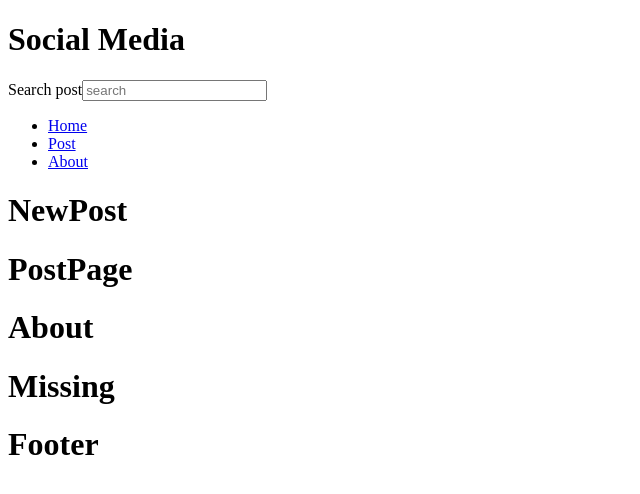
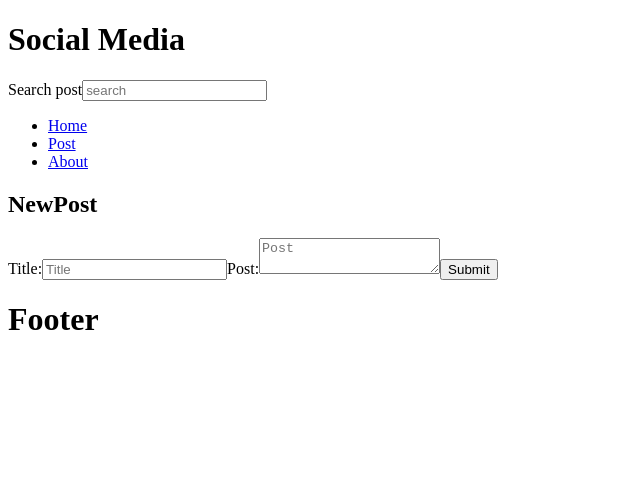
Before and after one commit to tharunkumar-BIT/social_media_app, a React (Vite) app: page /post in a window 1280 px wide. Shown: the top 494 px of the page, without its empty margins (0-640 px from the left). Built offline with nearby package versions, Linux system fonts and the light colour scheme.

Commit message:
routed till nav

```diff
--- a/package.json
+++ b/package.json
@@ -10,6 +10,7 @@
     "preview": "vite preview"
   },
   "dependencies": {
+    "date-fns": "^4.1.0",
     "react": "^19.0.0",
     "react-dom": "^19.0.0",
     "react-router-dom": "^7.1.5"
--- a/src/About.jsx
+++ b/src/About.jsx
@@ -3,7 +3,10 @@ import React from 'react'
 const About = () => {
   return (
     <main>
-        <h1>About</h1>
+        <h2>About</h2>
+        <p style={{marginTop: "1rem"}}>
+          Hi, I am Tharunkumar. Lets learn React
+        </p>
     </main>
   )
 }
--- a/src/App.jsx
+++ b/src/App.jsx
@@ -1,4 +1,4 @@
-import {Link, Route, Routes } from "react-router-dom";
+import {Link, Navigate, Route, Routes } from "react-router-dom";
 import About from "./About";
 import Footer from "./Footer";
 import Header from "./Header";
@@ -9,7 +9,8 @@ import NewPost from "./NewPost";
 import PostPage from "./PostPage";
 import Post from "./Post";
 import PostLayout from "./PostLayout";
-import { useState } from "react";
+import { useEffect, useState } from "react";
+import { format } from "date-fns";
 
 function App() {
 
@@ -42,15 +43,52 @@ function App() {
 
   const [search, setSearch] = useState('');
   const [searchResults, setSearchResults] = useState([]);
+  const [postTitle, setPostTitle] = useState('');
+  const [postBody, setPostBody] = useState('');
+
+  useEffect(()=>{
+    const filteredResults = posts.filter((post)=> (
+      ((post.body).toLowerCase()).includes(search.toLowerCase()) ||
+    ((post.title).toLowerCase()).includes(search.toLowerCase)));
+
+    setSearchResults(filteredResults.reverse());
+  }, [posts, search])
+
+  const handleSubmit = (e) => {
+    e.preventDefault();
+    const id = posts.length ? posts[posts.length - 1].id + 1 : 1;
+    const datetime = format(new Date(), 'MMMM DD, YYYY PP');
+    const newPost = { id, title: postTitle, datetime, body: postBody};
+    const allPosts = {...posts, newPost};
+    setPosts(allPosts);
+    setPostTitle('');
+    setPostBody('');
+  }
+
+  const handleDelete = (e) => {
+
+  }
+
+
   return(
     <div className="App">
       <Header title="Social Media"/>
       <Nav search={search} setSearch={setSearch}/>
-      <Home posts = {posts}/>
-      <NewPost />
-      <PostPage />
-      <About />
-      <Missing />
+      <Routes>
+        <Route path="/" element = {<Home posts = {searchResults}/>}/>
+        <Route path="post">
+          <Route index element = {<NewPost
+          handleSubmit={handleSubmit}
+          postTitle={postTitle}
+          setPostTitle={setPostTitle}
+          postBody={postBody}
+          setPostBody={setPostBody}
+          />}/>
+          <Route path="id" element={<PostPage posts = {posts} handleDelete = {handleDelete}/>}/>
+        </Route>
+        <Route path="about" element = {<About />}/>
+        <Route path="*" element = {<Missing />} />
+      </Routes>
       <Footer />
     </div>
   );
--- a/src/Missing.jsx
+++ b/src/Missing.jsx
@@ -2,8 +2,10 @@ import React from 'react'
 
 const Missing = () => {
   return (
-    <main>
-        <h1>Missing</h1>
+    <main className='Missing'>
+        <h2>Page Not Found</h2>
+        <p>Well, that's disappointing.</p>
+        <p>Visit our Homepage</p>
     </main>
   )
 }
--- a/src/NewPost.jsx
+++ b/src/NewPost.jsx
@@ -1,9 +1,29 @@
 import React from 'react'
 
-const NewPost = () => {
+const NewPost = ({
+  handleSubmit, postTitle, SetPostTitle, postBody, setPostBody
+}) => {
   return (
-    <main>
-        <h1>NewPost</h1>
+    <main className='NewPost'>
+        <h2>NewPost</h2>
+        <form className="newPostForm" onSubmit={handleSubmit}>
+          <label htmlFor="postTitle">Title:</label>
+          <input  type="text"
+                  id="postTitle"
+                  required
+                  value={postTitle}
+                  placeholder='Title'
+                  onChange={(e)=> SetPostTitle(e.target.value)}
+          />
+          <label htmlFor="postBody">Post:</label>
+          <textarea id="postBody"
+                    required
+                    value={postBody}
+                    placeholder='Post'
+                    onChange={(e)=>setPostBody(e.target.value)}
+          />
+          <button type='submit'>Submit</button>
+        </form>
     </main>
   )
 }
--- a/src/Post.jsx
+++ b/src/Post.jsx
@@ -3,8 +3,10 @@ import React from 'react'
 const Post = ({post}) => {
   return (
     <article className='post'>
+      <Link to = {`post/${post.id}`}>
         <h2>{post.title}</h2>
         <p className='postTime'>{post.datetime}</p>
+      </Link>
         <p className='postBody'>{
             (post.body).length <= 25
             ? post.body
```
Also changed, not shown: 1 other file (tests, documents, lock files or other folders).
